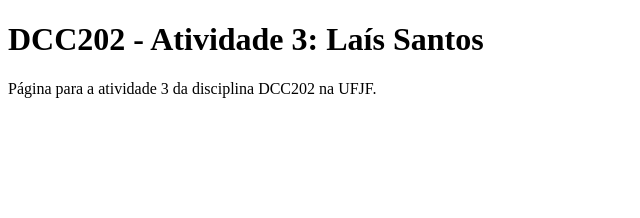
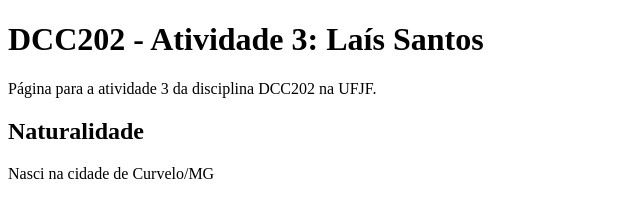
Before and after one commit to ufjf-dcc202/ufjf-dcc202-2023-3-b-atv3-laissantostz, a website: page index.html in a window 1280 px wide. Shown: the whole page, without its empty margins (0-640 px from the left). Drawn offline with Linux system fonts and the light colour scheme.

Commit message:
adiciona seção naturalidade no index.html

```diff
--- a/index.html
+++ b/index.html
@@ -9,6 +9,10 @@
     <main>
         <h1>DCC202 - Atividade 3: Laís Santos</h1>
         <p>Página para a atividade 3 da disciplina DCC202 na UFJF.</p>
+        <section>
+            <h2>Naturalidade</h2>
+            <p>Nasci na cidade de Curvelo/MG</p>
+        </section>
     </main>
 </body>
 </html>
```
